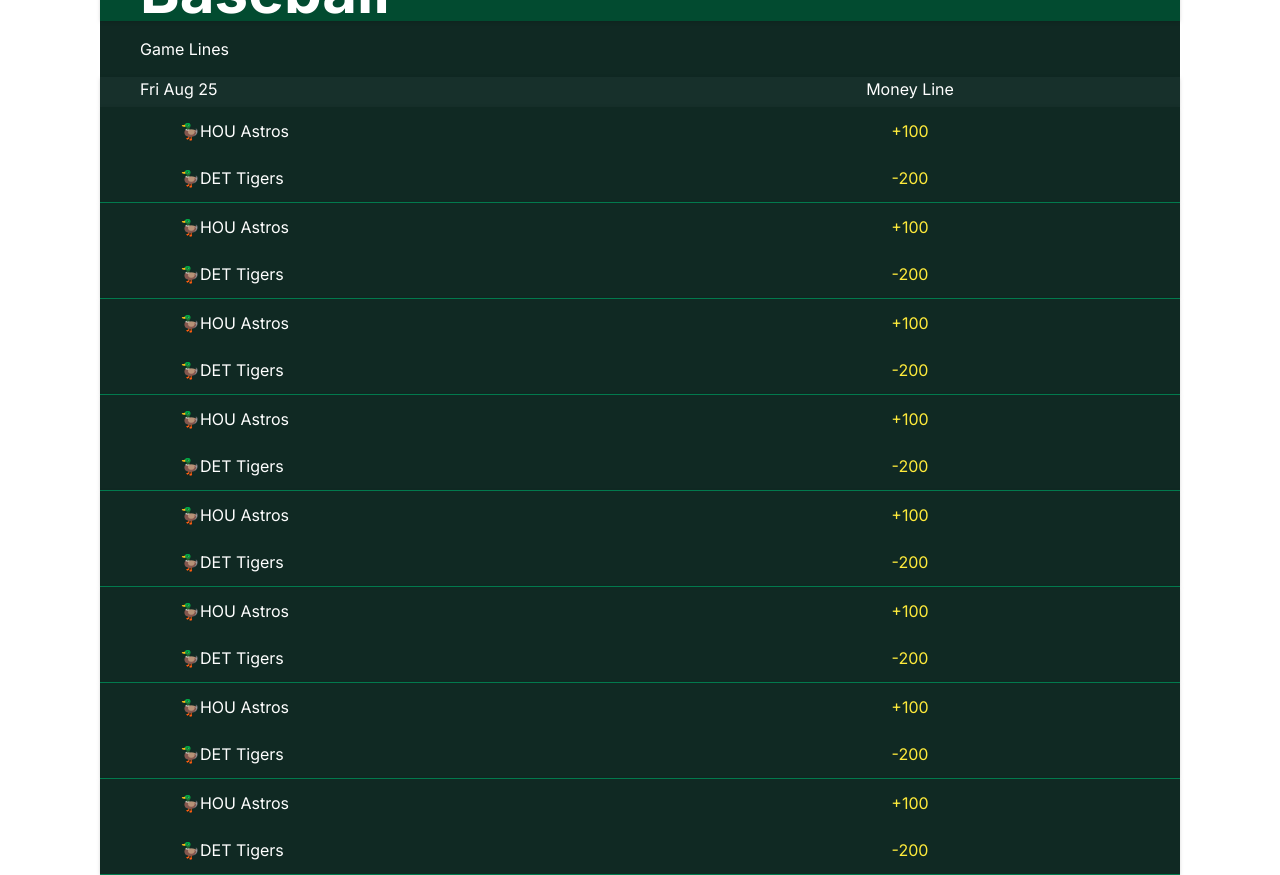
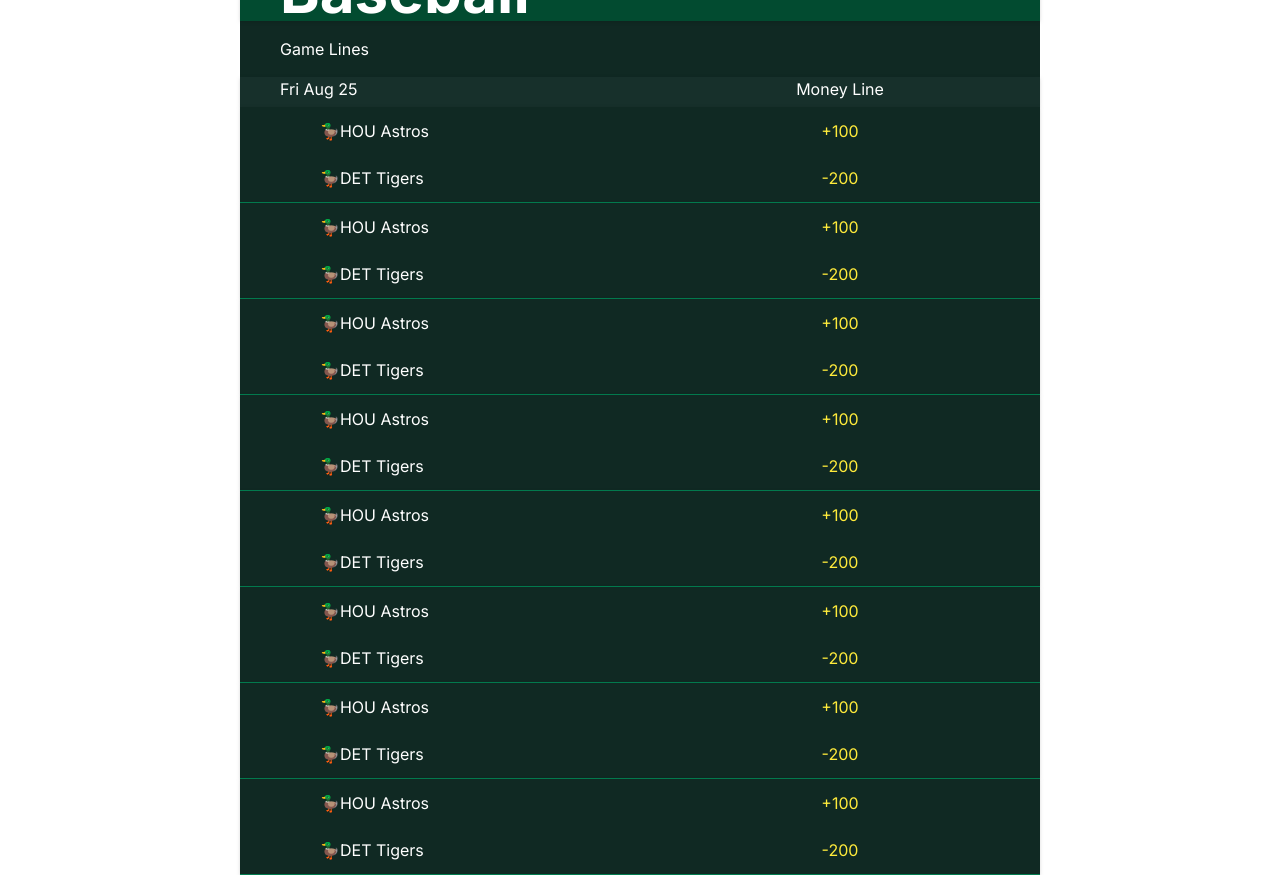
Before and after one commit to briannguy3n/freegroceries, a Next.js app: page / in a window 1280 px wide. Built offline with nearby package versions, Linux system fonts and the light colour scheme.

Commit message:
Update page.tsx
Update

Update page.tsx

```diff
--- a/app/components/BaseballBettingPage/BaseballBettingCard/BaseballMoneyline.tsx
+++ b/app/components/BaseballBettingPage/BaseballBettingCard/BaseballMoneyline.tsx
@@ -2,10 +2,10 @@
     return (
     <div className="justify-self-center grid-rows-2 grid w-full h-full">
         <div className="hover:bg-freegroceries-200 w-full flex justify-center items-center">
-            <p className="text-yellow-500">+100</p>
+            <a href="#" className="text-yellow-500">+100</a>
         </div>
         <div className="hover:bg-freegroceries-200 w-full flex justify-center items-center">
-            <p className="text-yellow-500">-200</p>
+            <a href="#" className="text-yellow-500">-200</a>
         </div>
     </div> );
 }
--- a/app/components/BaseballBettingPage/BaseballBettingPageTopRow.tsx
+++ b/app/components/BaseballBettingPage/BaseballBettingPageTopRow.tsx
@@ -26,6 +26,7 @@
 */
 
 
+// --------------------------------------------
 
 /*
 
--- a/app/page.tsx
+++ b/app/page.tsx
@@ -13,11 +13,13 @@
 
 export default function Home() {
   return (
-    <div className="h-screen flex flex-col px-[100px] justify-center ">
-      <Navbar />
-      <SectionHeader />
-      <BaseballBettingPage />
+    <div className="h-screen flex justify-center">
+      <div className=" flex flex-col justify-center w-[800px]">
+        <Navbar />
+        <SectionHeader />
+        <BaseballBettingPage />
 
+      </div>
     </div>
   )
 }
```
